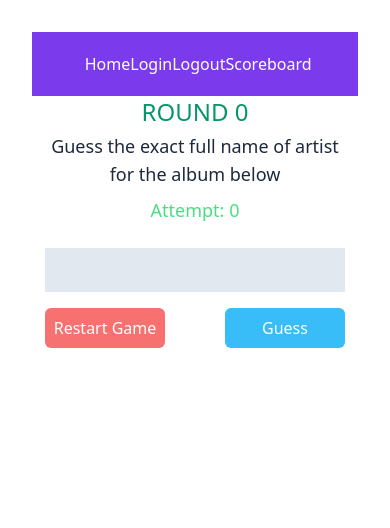
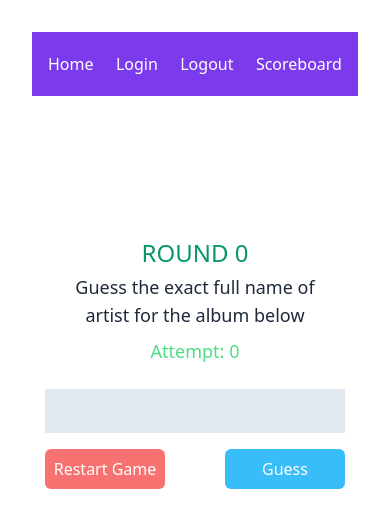
Before and after one commit to THEO-184/GUESS_ARTSIST_CLIENT, a React (Vite) app: page / in a window 390 px wide. Shown: the top 528 px of the page. Built offline with nearby package versions, Linux system fonts and the light colour scheme; no server answers; sample sign-in values are in the browser's storage.

Commit message:
responsive layount

```diff
--- a/src/components/Header.tsx
+++ b/src/components/Header.tsx
@@ -15,7 +15,7 @@ const Header = ({ userScore, round }: Props) => {
 
 	return (
 		<div className="w-full h-16 p-4 bg-violet-600 text-white">
-			<nav className=" w-3/4 m-auto flex items-center justify-between text-white  h-full">
+			<nav className="w-full sm:w-3/4 m-auto flex items-center justify-between text-white  h-full">
 				<Link to={"/"}>Home</Link>
 				<Link to={"/login"}>Login</Link>
 				<button onClick={logout}>Logout</button>
--- a/src/views/Home.tsx
+++ b/src/views/Home.tsx
@@ -172,8 +172,11 @@ const Home = ({ setUserScore, setRound }: Props) => {
 				</div>
 			)}
 
-			<div className=" w-11/12 h-full sm:w-2/4 sm:h-2/4 mx-auto text-center flex justify-start items-center flex-col">
-				<h1 className="text-emerald-600 text-2xl mb-1">ROUND {roundNumber}</h1>
+			<div className=" w-11/12 h-screen sm:w-2/4 mx-auto text-center flex justify-start items-center flex-col">
+				<div className="h-2/3 w-11/12 sm:w-full m-auto flex justify-start items-center flex-col">
+					<h1 className="text-emerald-600 text-2xl mb-1">
+						ROUND {roundNumber}
+					</h1>
 					<h1 className=" text-slate-800 text-lg">
 						Guess the exact full name of artist for the album below
 					</h1>
@@ -205,6 +208,7 @@ const Home = ({ setUserScore, setRound }: Props) => {
 					</div>
 				</div>
 			</div>
+		</div>
 	);
 };
 
```
Lines whose indentation alone changed are shown as unchanged.
